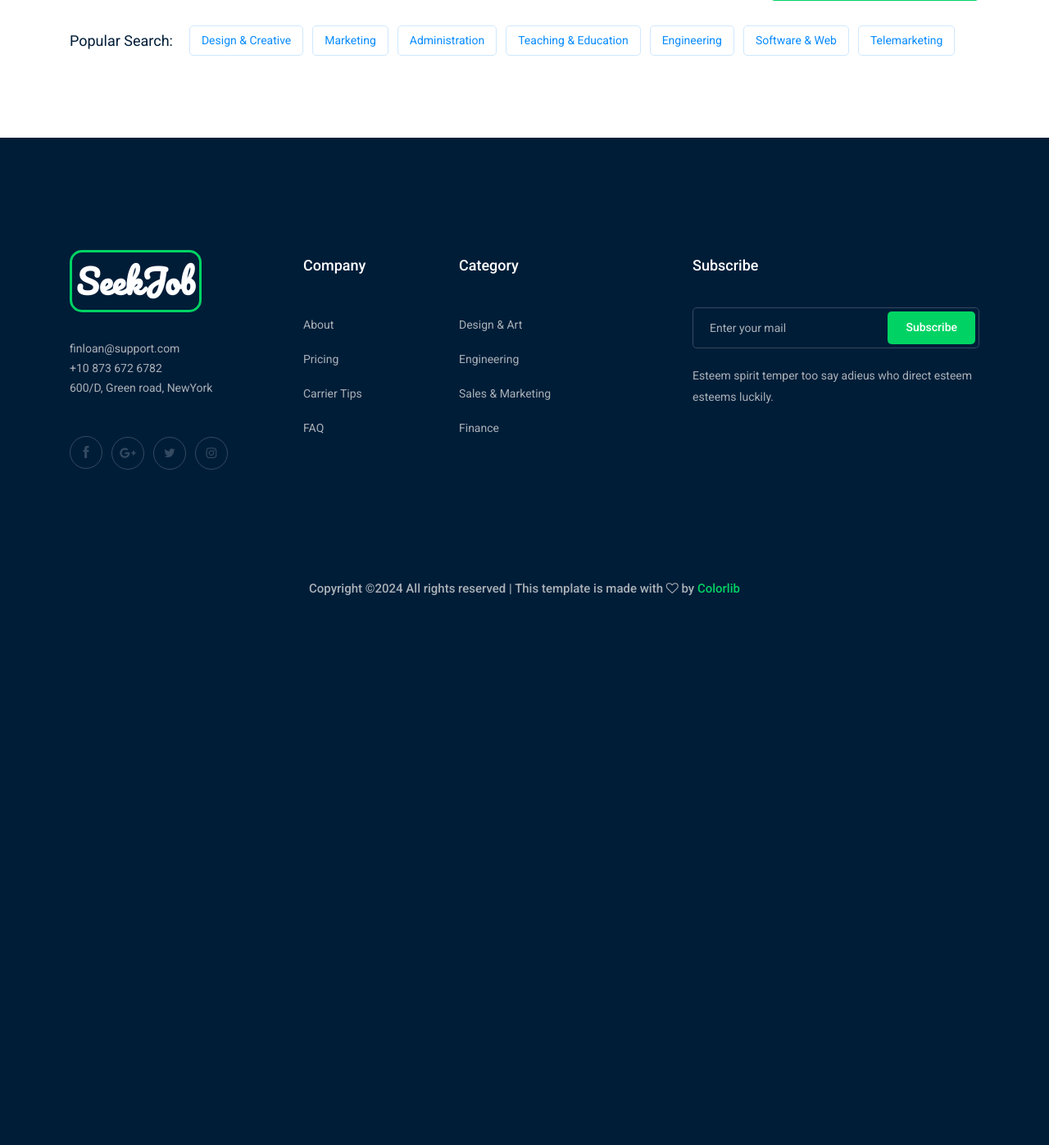
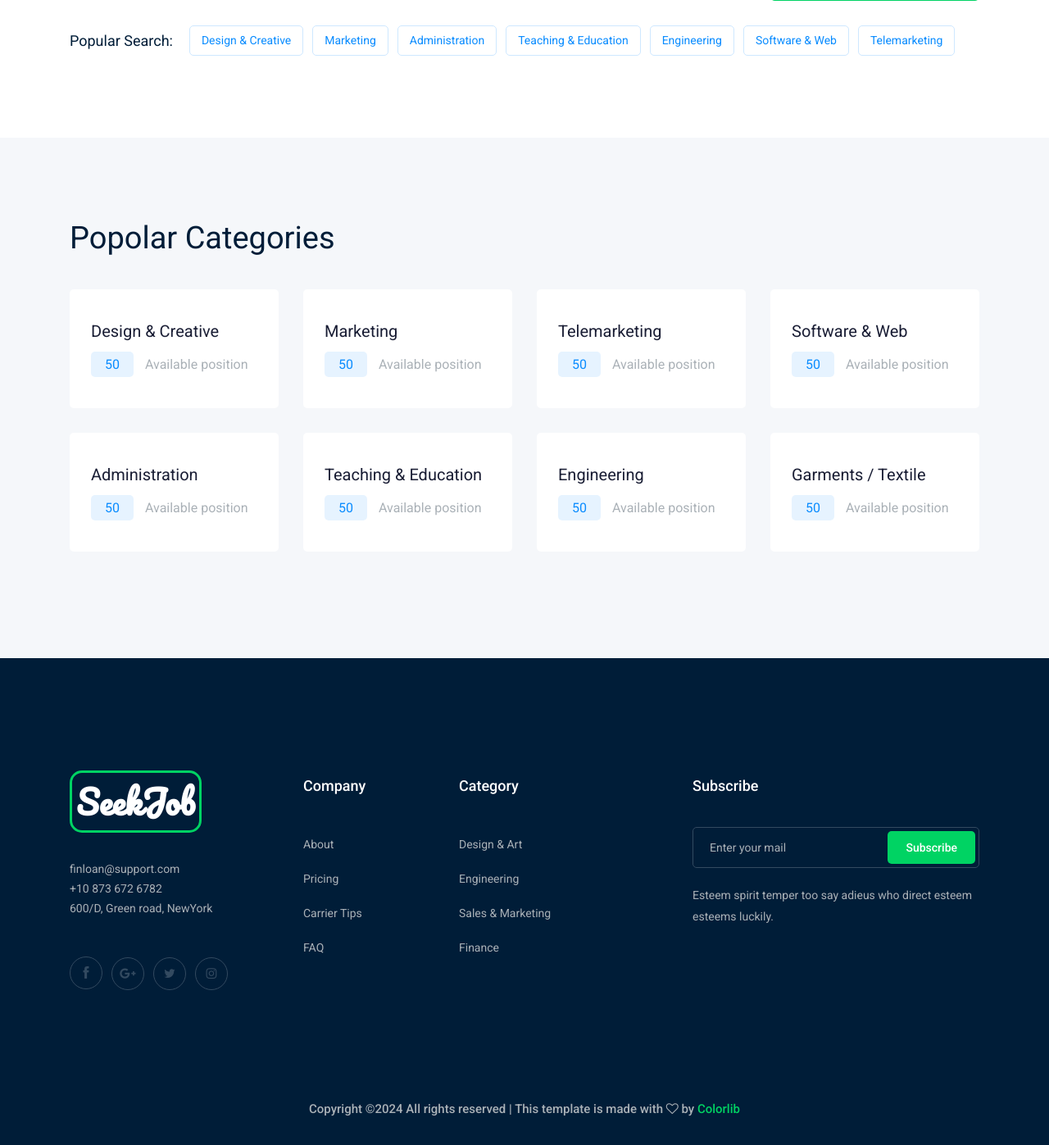
Before and after one commit to AlfredGomes23/SeekJob, a Django app: page / in a window 1280 px wide. Shown: the part 851-2248 px from the top of the page at 82% size. Before the commit the page ends 1578 px from the top, so only its background shows below. Run offline with Django 5.2, Linux system fonts and the light colour scheme; some libraries are stand-ins or nearby versions.

Commit message:
added popular_category in home

```diff
--- a/mysite/templates/Home.html
+++ b/mysite/templates/Home.html
@@ -30,7 +30,7 @@
     </div>
   <!-- slider_area_end -->
 
-    <!-- catagory_area -->
+    <!-- category_area -->
     <div class="catagory_area">
         <div class="container">
             <div class="row cat_search">
@@ -83,7 +83,71 @@
             </div>
         </div>
     </div>
-    <!--/ catagory_area -->
+    <!--/ category_area -->
+
+    <!-- popular_category_area_start  -->
+    <div class="popular_catagory_area">
+        <div class="container">
+            <div class="row">
+                <div class="col-lg-12">
+                    <div class="section_title mb-40">
+                        <h3>Popolar Categories</h3>
+                    </div>
+                </div>
+            </div>
+            <div class="row">
+                <div class="col-lg-4 col-xl-3 col-md-6">
+                    <div class="single_catagory">
+                        <a href="jobs.html"><h4>Design & Creative</h4></a>
+                        <p> <span>50</span> Available position</p>
+                    </div>
+                </div>
+                <div class="col-lg-4 col-xl-3 col-md-6">
+                    <div class="single_catagory">
+                        <a href="jobs.html"><h4>Marketing</h4></a>
+                        <p> <span>50</span> Available position</p>
+                    </div>
+                </div>
+                <div class="col-lg-4 col-xl-3 col-md-6">
+                    <div class="single_catagory">
+                        <a href="jobs.html"><h4>Telemarketing</h4></a>
+                        <p> <span>50</span> Available position</p>
+                    </div>
+                </div>
+                <div class="col-lg-4 col-xl-3 col-md-6">
+                    <div class="single_catagory">
+                        <a href="jobs.html"><h4>Software & Web</h4></a>
+                        <p> <span>50</span> Available position</p>
+                    </div>
+                </div>
+                <div class="col-lg-4 col-xl-3 col-md-6">
+                    <div class="single_catagory">
+                        <a href="jobs.html"><h4>Administration</h4></a>
+                        <p> <span>50</span> Available position</p>
+                    </div>
+                </div>
+                <div class="col-lg-4 col-xl-3 col-md-6">
+                    <div class="single_catagory">
+                        <a href="jobs.html"><h4>Teaching & Education</h4></a>
+                        <p> <span>50</span> Available position</p>
+                    </div>
+                </div>
+                <div class="col-lg-4 col-xl-3 col-md-6">
+                    <div class="single_catagory">
+                        <a href="jobs.html"><h4>Engineering</h4></a>
+                        <p> <span>50</span> Available position</p>
+                    </div>
+                </div>
+                <div class="col-lg-4 col-xl-3 col-md-6">
+                    <div class="single_catagory">
+                        <a href="jobs.html"><h4>Garments / Textile</h4></a>
+                        <p> <span>50</span> Available position</p>
+                    </div>
+                </div>
+            </div>
+        </div>
+    </div>
+    <!-- popular_category_area_end  -->
 
 
 {% endblock %}
```
